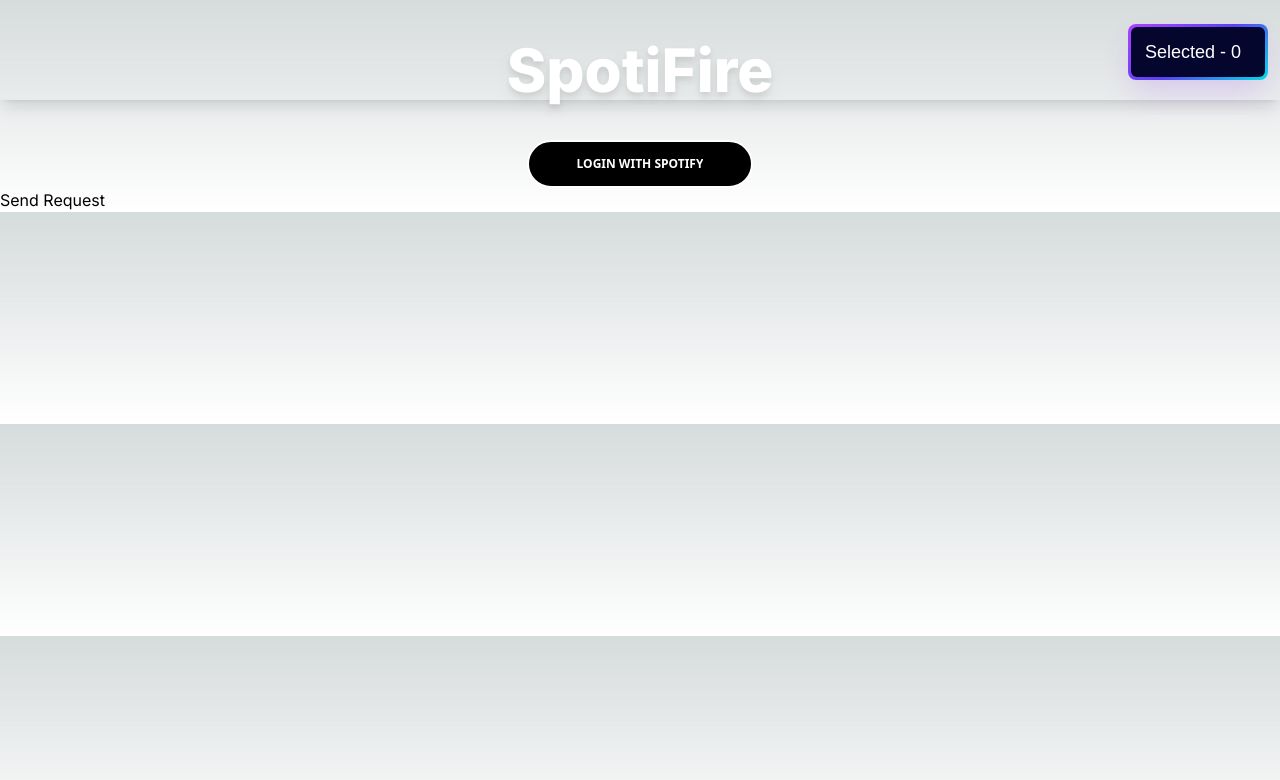
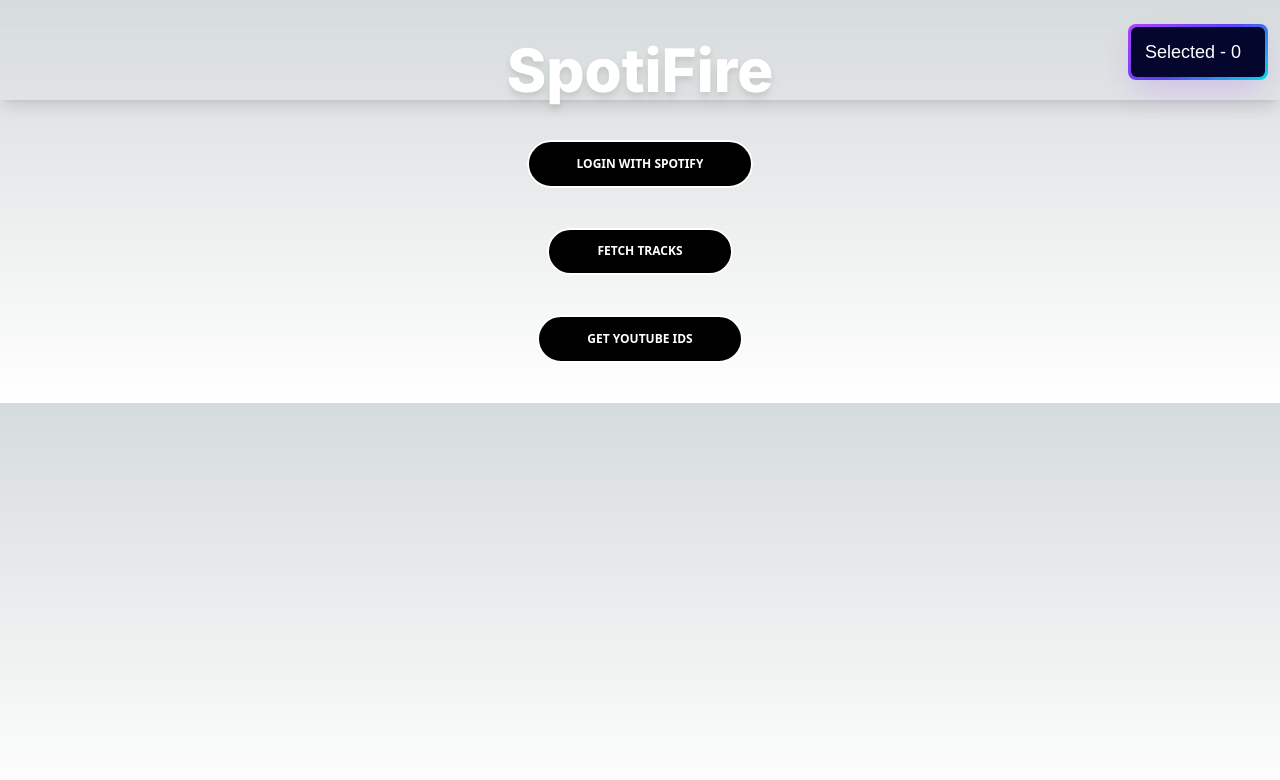
Before and after one commit to PsychoGas/spotifire, a Next.js app: page / in a window 1280 px wide. Shown: the top 780 px of the page. Built offline with nearby package versions, Linux system fonts and the light colour scheme.

Commit message:
implement the function to get youtube ID from the track

```diff
--- a/src/app/page.js
+++ b/src/app/page.js
@@ -5,6 +5,7 @@
 import Playlists from "@/components/playlists";
 import SelectedCount from "@/components/ui/selected";
 import fetchTracksFromPlaylistId from "@/lib/fetchTracksFromID.js";
+import fetchYoutubeVideoIds from "@/lib/fetchYoutubeId.js";
 
 import { useState } from "react";
 
@@ -14,6 +15,7 @@
   const [userPlaylists, setuserPlaylists] = useState(null);
   const [selectedPlaylists, setSelectedPlaylists] = useState([]);
   let tracks = [];
+  let idArray = [];
 
   const togglePlaylistSelection = (playlistId) => {
     setSelectedPlaylists((prevSelectedPlaylists) => {
@@ -30,6 +32,18 @@
     console.log("Tracks Fetched");
     console.log(tracks);
   };
+
+  const handleFetchYoutubeIds = async () => {
+    idArray = await fetchYoutubeVideoIds(tracks);
+    console.log("Youtube IDs Fetched");
+    console.log(idArray);
+  };
+
+  const createYoutubeLinks = (videoIds) => {
+  return videoIds.map((id) => `https://www.youtube.com/watch?v=${id}`);
+  };
+
+
 
   return (
     <>
@@ -66,7 +80,20 @@
           togglePlaylistSelection={togglePlaylistSelection}
         />
       )}
-      <button onClick={handleFetchTracks}>Send Request</button>
+      <div className="flex justify-center pt-10">
+        <button className="btn-18" onClick={handleFetchTracks}>
+          <span className="text-container">
+            <span className="text">Fetch Tracks</span>
+          </span>
+        </button>
+      </div>
+      <div className="flex justify-center pt-10 pb-10">
+        <button className="btn-18" onClick={handleFetchYoutubeIds}>
+          <span className="text-container">
+            <span className="text">Get Youtube IDs</span>
+          </span>
+        </button>
+      </div>
     </>
   );
 }
```
